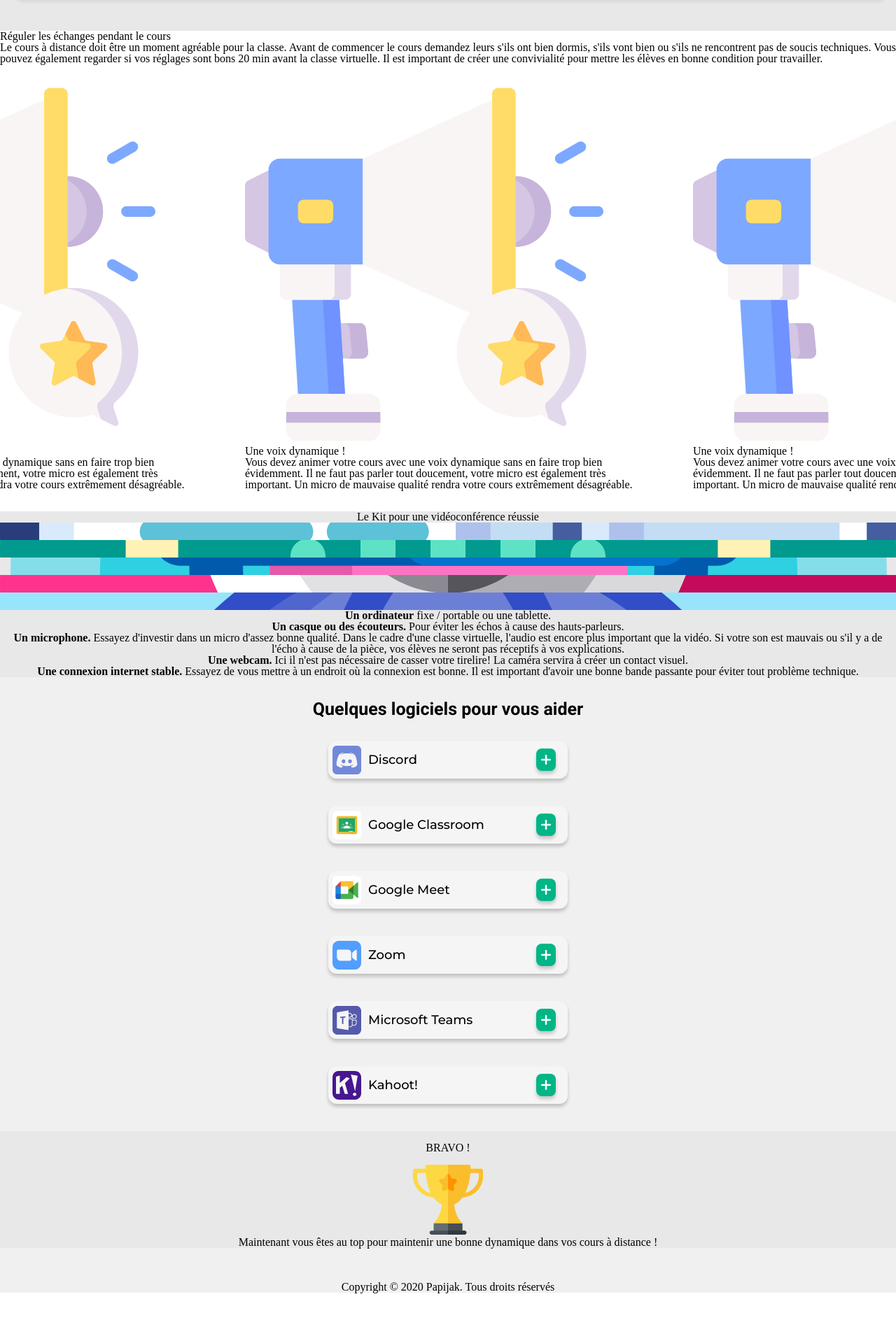
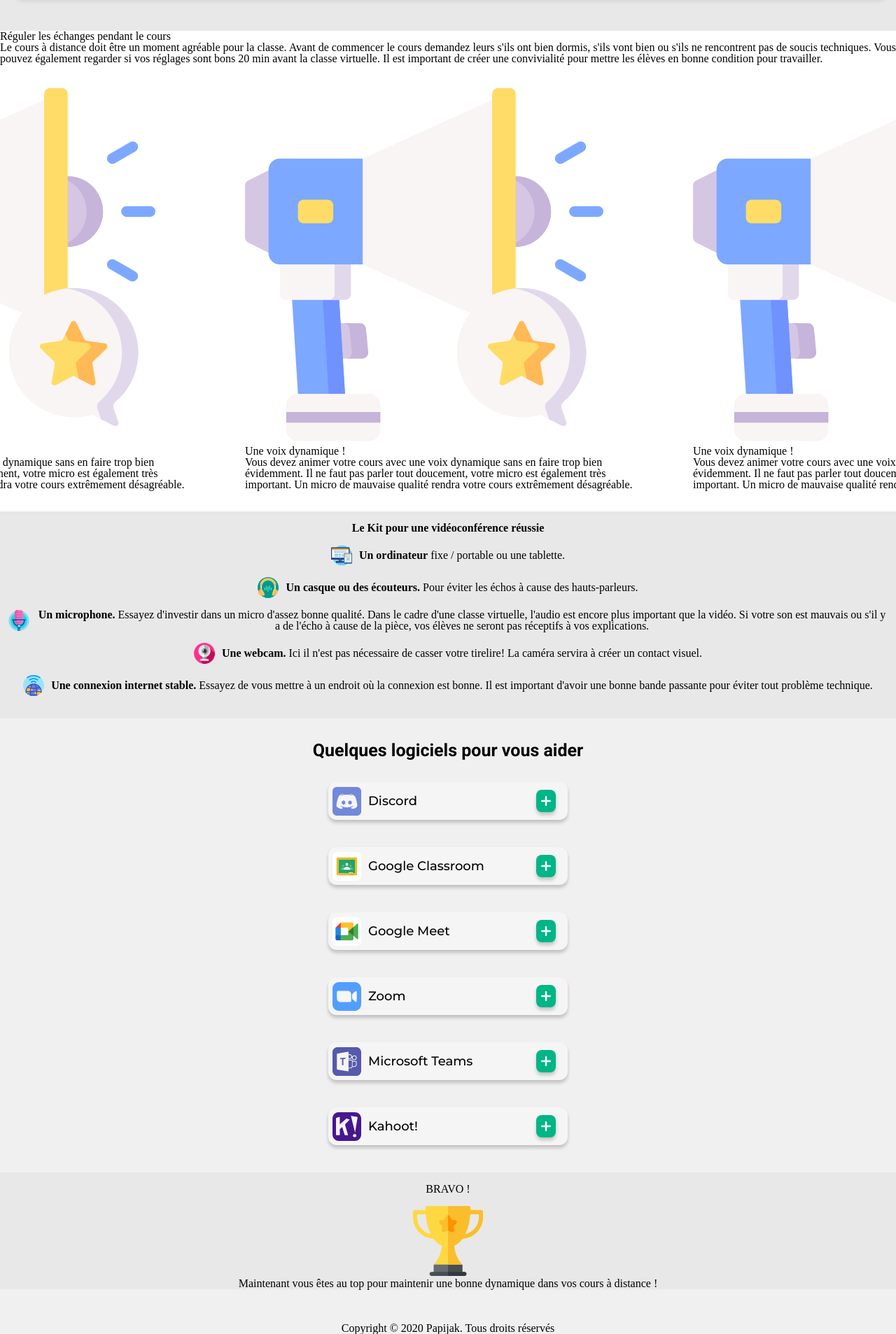
Before and after one commit to YaniMad/appforprofs, a Jekyll site: the page built from index.md, in a window 1280 px wide. Shown: the part 2679-4586 px from the top of the page at 70% size. Built offline with Jekyll 4.4.1, drawn with Linux system fonts in a browser that asks for light colours; before the commit the page ends 4527 px from its top, so only the background shows below that.

Commit message:
kjit bientôt fini

```diff
--- a/_includes/pages/sections/visiokit.html
+++ b/_includes/pages/sections/visiokit.html
@@ -1,25 +1,44 @@
 <div class="visiofond">
-<h2 class="position">Le Kit pour une vidéoconférence réussie</h2>
-    <div class="posicone">
-        <img class="kiticone" src="assets/Iconographie/kit_visio_reussie/ordi+tablette.svg" alt="icône ordinateur"/>
-        <img  class="kiticone" src="assets/Iconographie/kit_visio_reussie/headphones.svg" alt="icône écouteurs"/>
-        <img class="kiticone" src="assets/Iconographie/kit_visio_reussie/microphone.svg" alt="icône micro"/>
-        <img class="kiticone" src="assets/Iconographie/kit_visio_reussie/webcam.svg" alt="icône webcam"/>
-        <img class="kiticone" src="assets/Iconographie/kit_visio_reussie/global_network.svg" alt="icône internet"/>
 
-    </div>
+<br/>
+<h2 class="positiontitre"><b>Le Kit pour une vidéoconférence réussie</b></h2>
 
-<p class="position"><bold>Un ordinateur</bold> fixe / portable ou une tablette.</p>
+<br/>
 
+<section class="mefsection">
+    <img class="kiticone" src="assets/Iconographie/kit_visio_reussie/ordi+tablette.svg" alt="icône ordinateur"/>
+    <p class="position"><bold>Un ordinateur</bold> fixe / portable ou une tablette.</p>
+</section>
 
-<p class="position"><bold>Un casque ou des écouteurs.</bold> Pour éviter les échos à cause des hauts-parleurs.</p>
+<br/>
 
+<section class="mefsection">
+    <img  class="kiticone" src="assets/Iconographie/kit_visio_reussie/headphones.svg" alt="icône écouteurs"/>
+    <p class="position"><bold>Un casque ou des écouteurs.</bold> Pour éviter les échos à cause des hauts-parleurs.</p>
+</section>
 
-<p class="position"><bold>Un microphone.</bold> Essayez d'investir dans un micro d'assez bonne qualité. Dans le cadre d'une classe virtuelle, l'audio est encore plus important que la vidéo. Si votre son est mauvais ou s'il y a de l'écho à cause de la pièce, vos élèves ne seront pas réceptifs à vos explications.</p>
+<br/>
 
+<section class="mefsection">
+    <img class="kiticone" src="assets/Iconographie/kit_visio_reussie/microphone.svg" alt="icône micro"/>
+    <p class="position"><bold>Un microphone.</bold> Essayez d'investir dans un micro d'assez bonne qualité. Dans le cadre d'une classe virtuelle, l'audio est encore plus important que la vidéo. Si votre son est mauvais ou s'il y a de l'écho à cause de la pièce, vos élèves ne seront pas réceptifs à vos explications.</p>
+</section>
 
-<p class="position"><bold>Une webcam.</bold> Ici il n'est pas nécessaire de casser votre tirelire! La caméra servira à créer un contact visuel.</p>
+<br/>
 
+<section class="mefsection">
+    <img class="kiticone" src="assets/Iconographie/kit_visio_reussie/webcam.svg" alt="icône webcam"/>
+    <p class="position"><bold>Une webcam.</bold> Ici il n'est pas nécessaire de casser votre tirelire! La caméra servira à créer un contact visuel.</p>
+</section>
 
-<p class="position"><bold>Une connexion internet stable.</bold> Essayez de vous mettre à un endroit où la connexion est bonne. Il est important d'avoir une bonne bande passante pour éviter tout problème technique.</p>
+<br/>
+
+<section class="mefsection">
+    <img class="kiticone" src="assets/Iconographie/kit_visio_reussie/global_network.svg" alt="icône internet"/>
+    <p class="position"><bold>Une connexion internet stable.</bold> Essayez de vous mettre à un endroit où la connexion est bonne. Il est important d'avoir une bonne bande passante pour éviter tout problème technique.</p>
+</section>
+
+<br/>
+<br/>
+
 </div>
--- a/_sass/layouts/_visiokit.scss
+++ b/_sass/layouts/_visiokit.scss
@@ -3,22 +3,30 @@
 }
 
 .kiticone {
-    height:25px;
-    widows:25px;
+    height:30px;
+    widows:30px;
     object-fit: cover;
+    margin-right: 10px;
 }
 
 .position{
     text-align: center;
 }
 
+.positiontitre{
+    text-align:center;
+}
+
 bold{
     font-weight: bold;
 }
 
-.posicone{
-    display:flex;
-    justify-content: space-around;
-    justify-content: flex-end;
-    flex-direction: column;
+
+.mefsection{
+    display: flex;
+    justify-content: center;
+    align-items: center;
+    margin-left: 12px;
+    margin-right: 12px;
+
 }
```
